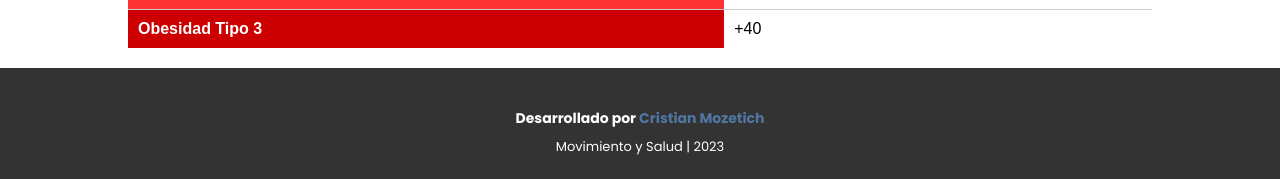
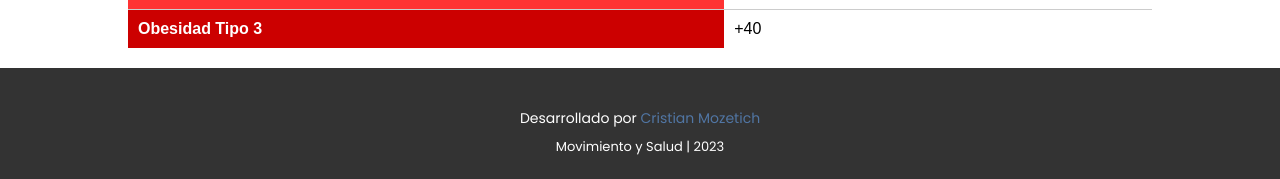
Before and after one commit to CristianMozetich/IMC, a React (Vite) app: page / in a window 1280 px wide. Shown: the part 1081-1260 px from the top of the page. Built offline with nearby package versions, Linux system fonts and the light colour scheme.

Commit message:
detalles

```diff
--- a/src/components/Footer/Footer.css
+++ b/src/components/Footer/Footer.css
@@ -11,6 +11,7 @@
     font-size: 14px;
     padding-top: 40px;
     font-family: 'Poppins', sans-serif;
+    font-weight: lighter;
   }
 
   .footer h6 a {
```
